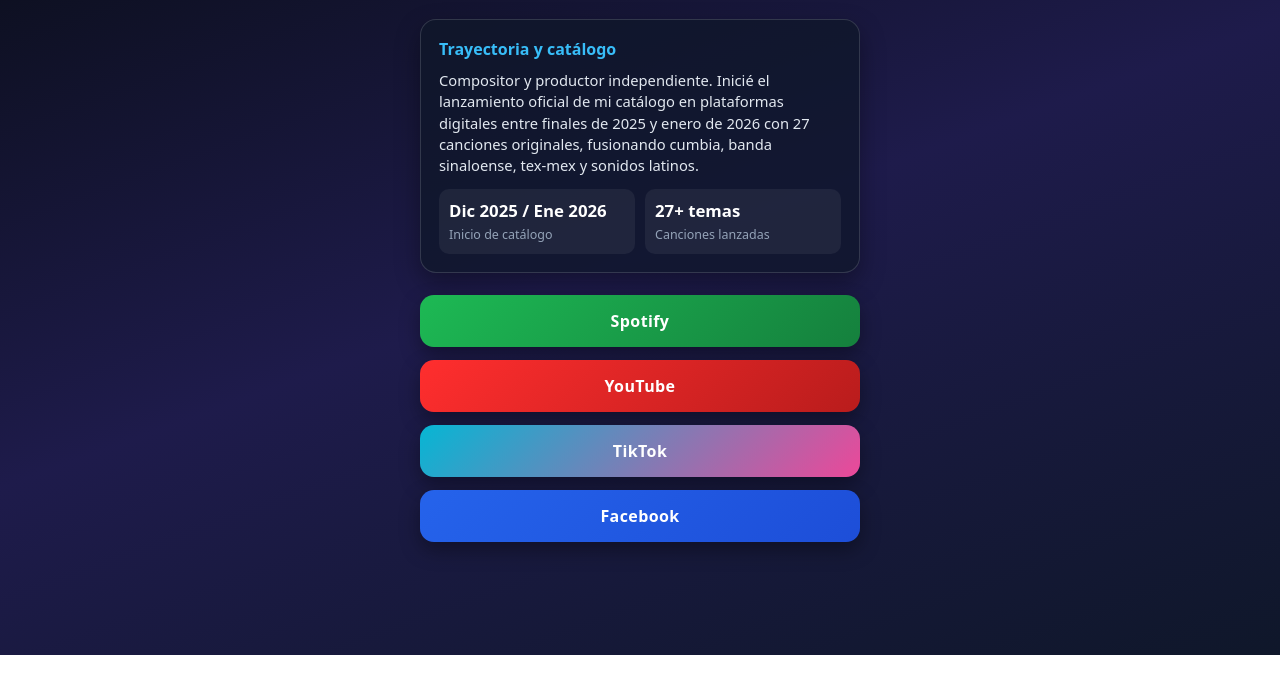
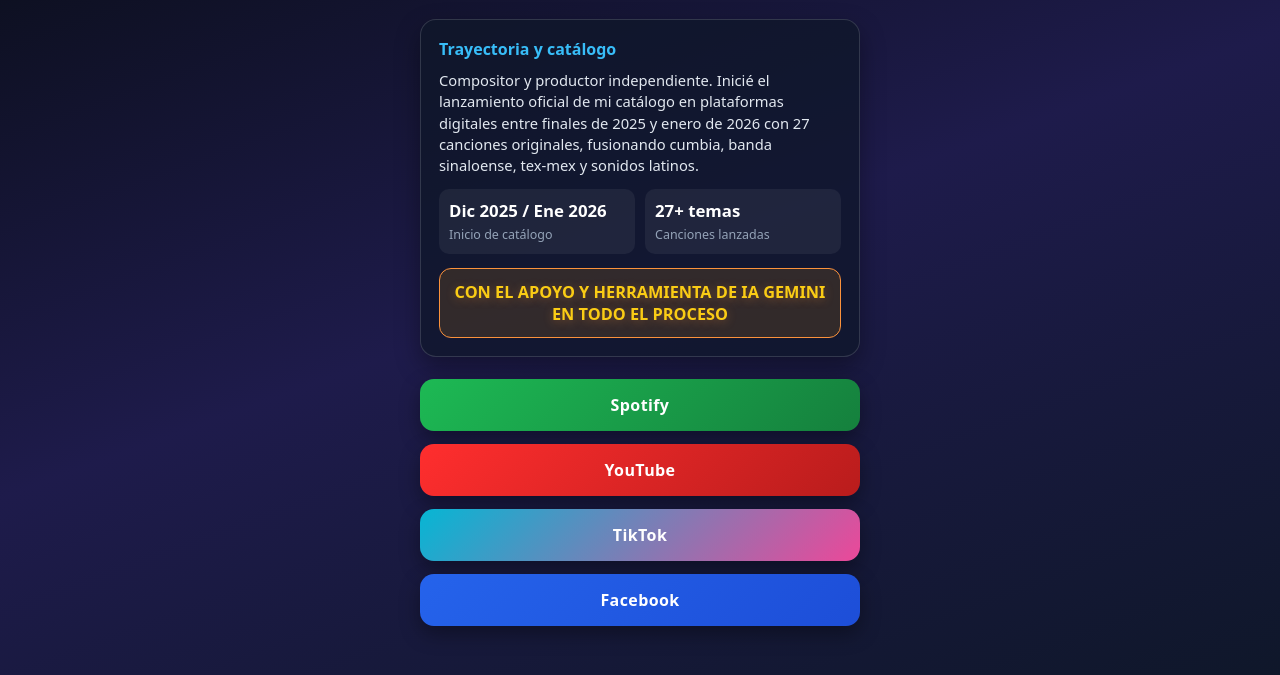
Before and after one commit to Shazam1974/enlaces, a plain HTML site: page index.html in a window 1280 px wide. Shown: the part 145-820 px from the top of the page. Drawn offline with Linux system fonts and the light colour scheme.

Commit message:
Crédito destacado con IA Gemini

```diff
--- a/index.html
+++ b/index.html
@@ -69,6 +69,7 @@
       grid-template-columns: 1fr 1fr;
       gap: 10px;
       margin-top: 10px;
+      margin-bottom: 14px;
     }
     .dato {
       background: rgba(255, 255, 255, 0.06);
@@ -83,6 +84,18 @@
     .dato span {
       font-size: 0.78rem;
       color: #94a3b8;
+    }
+    .aviso-ia {
+      background: rgba(245, 158, 11, 0.14);
+      border: 1.5px solid #fb923c;
+      border-radius: 12px;
+      padding: 12px;
+      color: #facc15;
+      font-size: 1.02rem;
+      font-weight: 800;
+      line-height: 1.35;
+      text-align: center;
+      text-shadow: 0 2px 10px rgba(251, 146, 60, 0.35);
     }
     .boton {
       display: block;
@@ -142,6 +155,9 @@
           <span>Canciones lanzadas</span>
         </div>
       </div>
+      <div class="aviso-ia">
+        CON EL APOYO Y HERRAMIENTA DE IA GEMINI EN TODO EL PROCESO
+      </div>
     </div>
 
     <a class="boton spotify" href="https://open.spotify.com/user/vylnrby96dg62aalilbs3z3n5?si=Y9FFncGwRsOAJCPMGy41jg&utm_source=copy-link" target="_blank">Spotify</a>
```
